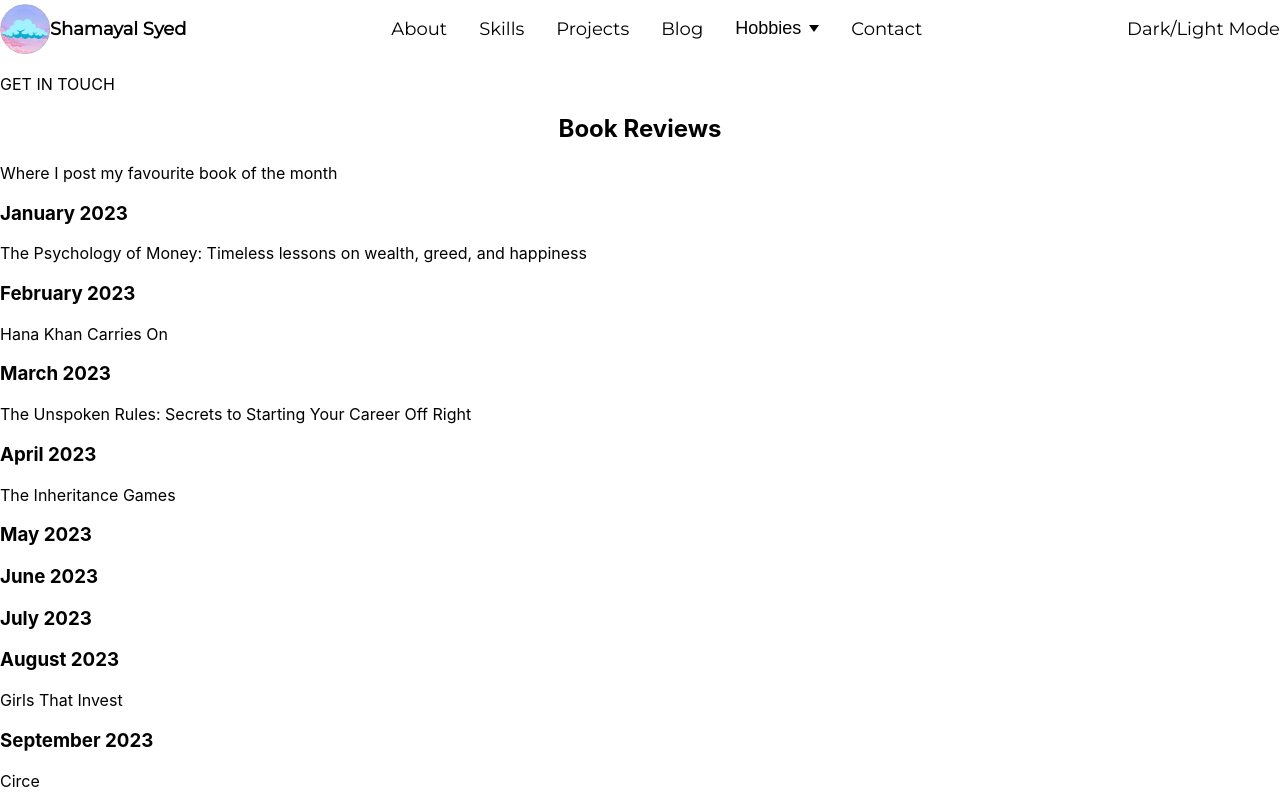
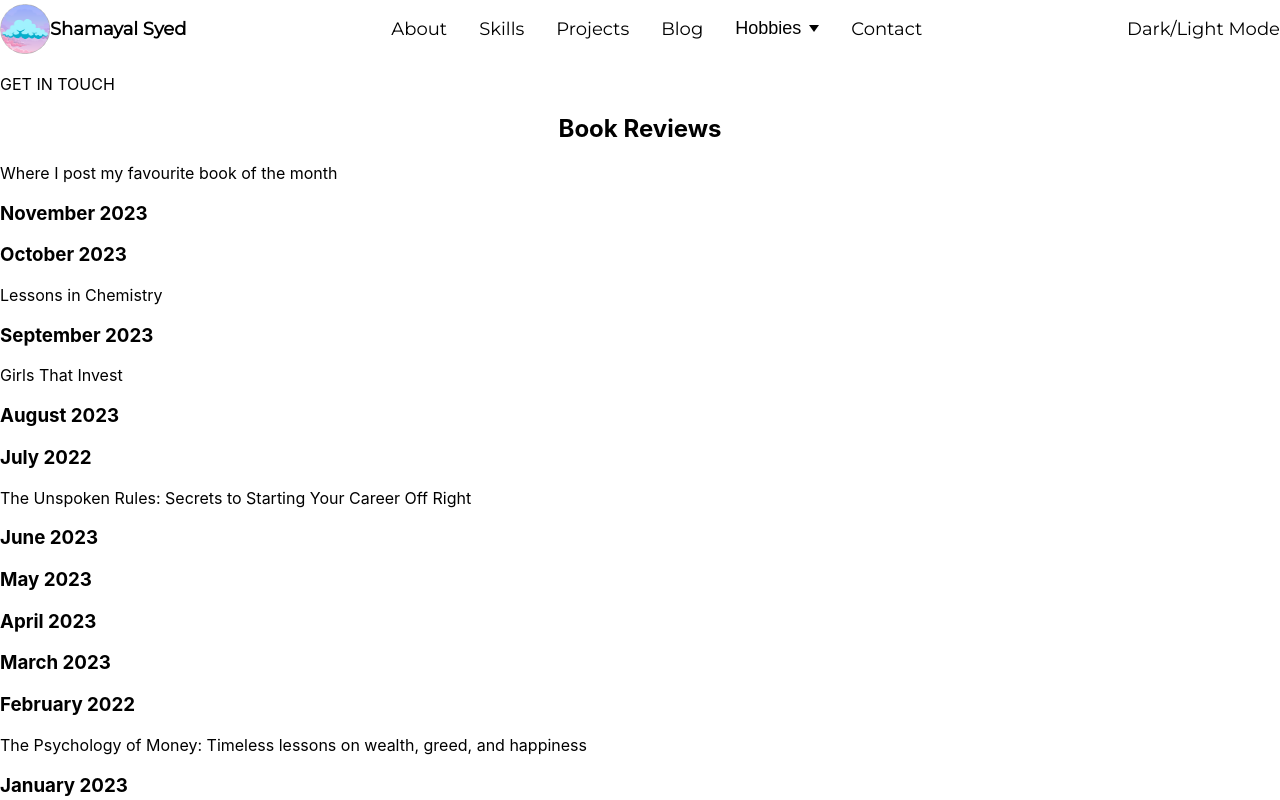
Before and after one commit to Shamayal/personal-website, a React (Create React App) app: page /hobbies/books in a window 1280 px wide. Shown: the top 800 px of the page. Built offline with nearby package versions, Linux system fonts and the light colour scheme.

Commit message:
added books for each month

```diff
--- a/src/components/Books.jsx
+++ b/src/components/Books.jsx
@@ -7,24 +7,40 @@ const Books = () => {
       <p>GET IN TOUCH</p>
       <h2>Book Reviews</h2>
       <p>Where I post my favourite book of the month</p>
-      <h3>January 2023</h3>
-      <p>The Psychology of Money: Timeless lessons on wealth, greed, and happiness</p>
-      <h3>February 2023</h3>
-      <p>Hana Khan Carries On</p>
-      <h3>March 2023</h3>
+
+      <h3>November 2023</h3>
+      <p></p>
+
+      <h3>October 2023</h3>
+      <p>Lessons in Chemistry</p>
+
+      <h3>September 2023</h3>
+      <p>Girls That Invest</p>
+
+      <h3>August 2023</h3>
+      <p></p>
+
+      <h3>July 2022</h3>
       <p>The Unspoken Rules: Secrets to Starting Your Career Off Right</p>
-      <h3>April 2023</h3>
-      <p>The Inheritance Games</p>
+
+      <h3>June 2023</h3>
+      <p></p>
+
       <h3>May 2023</h3>
       <p></p>
-      <h3>June 2023</h3>
+
+      <h3>April 2023</h3>
       <p></p>
-      <h3>July 2023</h3>
+
+      <h3>March 2023</h3>
       <p></p>
-      <h3>August 2023</h3>
-      <p>Girls That Invest</p>
-      <h3>September 2023</h3>
-      <p>Circe</p>
+
+      <h3>February 2022</h3>
+      <p>The Psychology of Money: Timeless lessons on wealth, greed, and happiness</p>
+
+      <h3>January 2023</h3>
+      <p>Hana Khan Carries On</p>
+
     </div>
   )
 }
```
